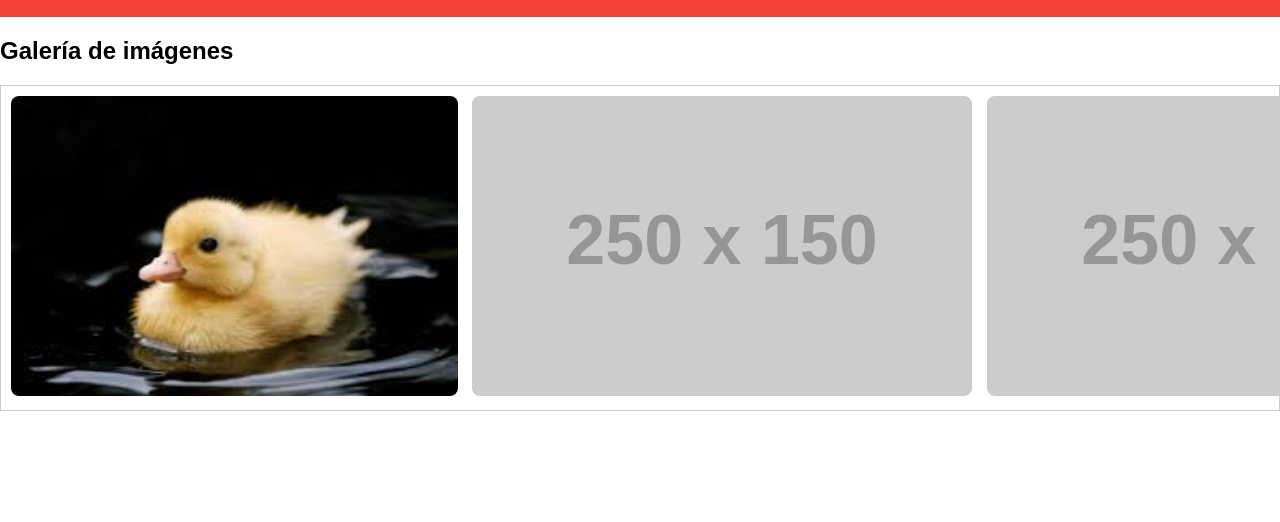
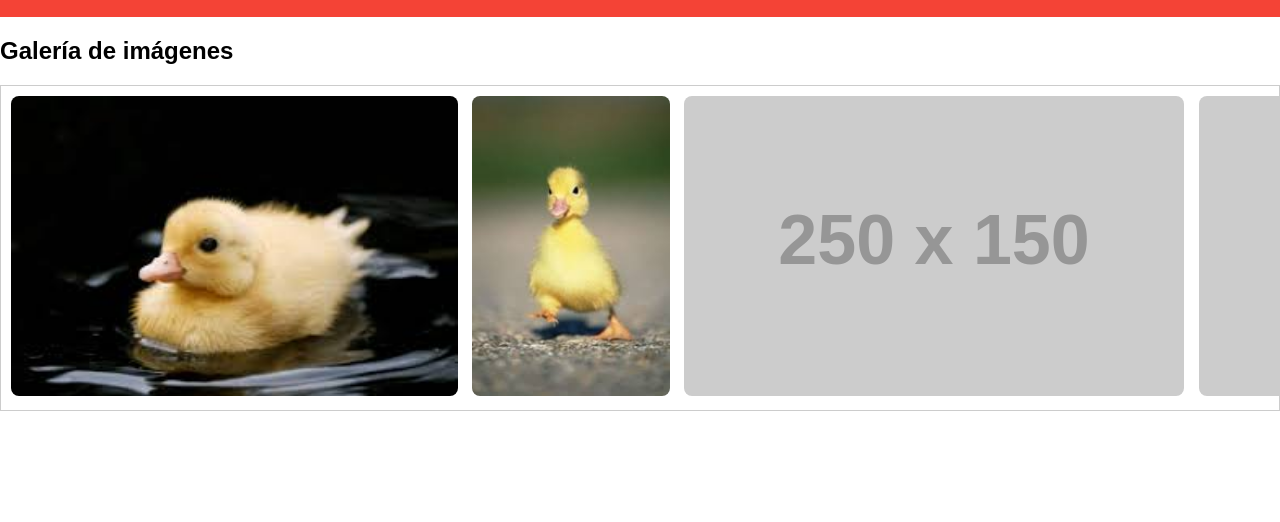
Before and after one commit to JoanMonserrat/Mididiomas-Website, a plain HTML site: page index.html in a window 1280 px wide. Shown: the part 91-613 px from the top of the page. Drawn offline with Linux system fonts and the light colour scheme; placeholder pictures from the web are drawn by us.

Commit message:
Update index.html

```diff
--- a/index.html
+++ b/index.html
@@ -21,7 +21,7 @@
   <h2>Galería de imágenes</h2>
   <div class="gallery-container">
     <img src="duck.jpg" alt="Duck photo" />       <!-- Patitoooo for each line you need to modify the url with the name of the photo in the repository and you can modify the alt with what the photo is showing (if the website doesn't load correctly people at least can see that-->
-    <img src="https://via.placeholder.com/250x150?text=Foto+2" alt="Foto 2" />
+    <img src="duck2.jpg" alt="Duck photo 2" />
     <img src="https://via.placeholder.com/250x150?text=Foto+3" alt="Foto 3" />
     <img src="https://via.placeholder.com/250x150?text=Foto+4" alt="Foto 4" />
     <img src="https://via.placeholder.com/250x150?text=Foto+5" alt="Foto 5" />
```
